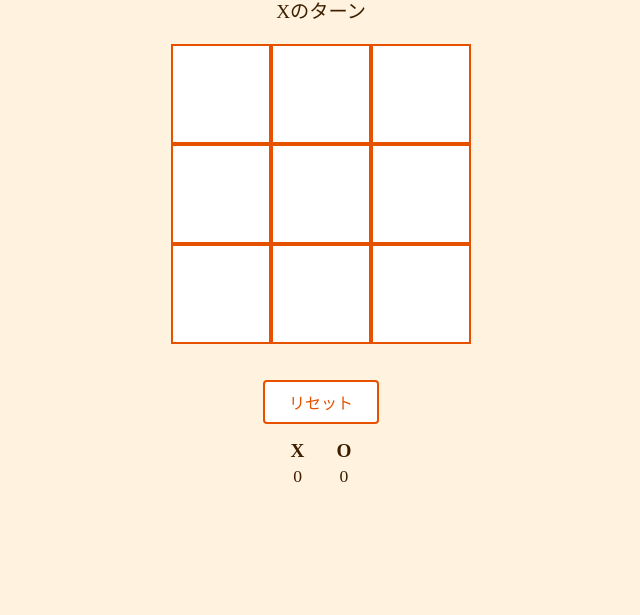
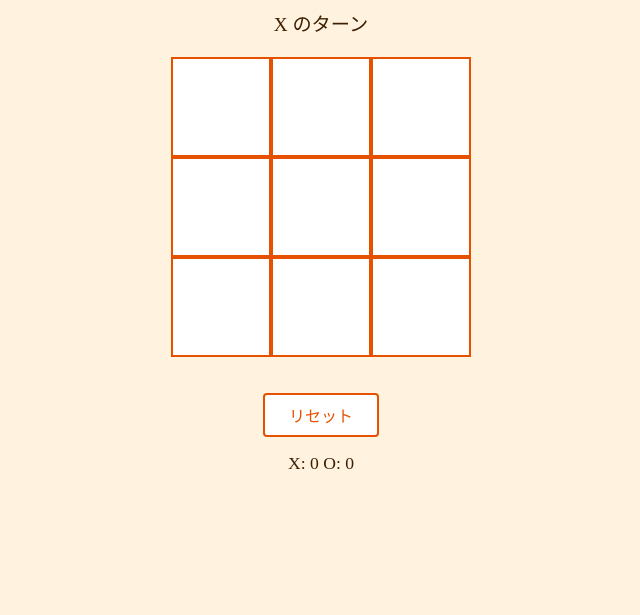
Before and after one commit to teamdevOrange/tic-tac-toe, a website with bundled scripts: page index.html in a window 1280 px wide. Shown: the part 185-800 px from the top of the page, without its empty margins (319-959 px from the left). Built offline with nearby package versions, Linux system fonts and the light colour scheme.

Commit message:
Controls.jsをmain.jsに組み込み、重複処理を解消　#19

```diff
--- a/index.html
+++ b/index.html
@@ -13,19 +13,8 @@
       <h1>tic tac toe</h1>
       <p id="message"></p>
       <div id="board"></div>
-      <div id="controls">
-        <button id="reset-button">リセット</button>
-      </div>
-      <div id="score">
-        <div class="score-item">
-          <span class="score-label">X</span>
-          <span id="score-x">0</span>
-        </div>
-        <div class="score-item">
-          <span class="score-label">O</span>
-          <span id="score-o">0</span>
-        </div>
-      </div>
+      <div id="controls"></div>
+      <div id="score"></div>
     </div>
     <script type="module" src="src/main.js"></script>
   </body>
--- a/src/components/Controls.js
+++ b/src/components/Controls.js
@@ -3,21 +3,28 @@
 //勝者がいれば勝利メッセージを表示し、そうでなければ次のプレイヤーをHTMLに投げる関数
 export function viewTurnorWin(turn, winner) {
   const element = document.createElement('div');
-  element.textContent =
-    winner !== null ? `${winner}の勝利！` : `${turn}のターン`;
+  if (winner === 'draw') {
+    // draw時の対応を追加
+    element.textContent = 'draw';
+  } else if (winner !== null) {
+    element.textContent = `${winner}の勝利！`;
+  } else {
+    element.textContent = `${turn} のターン`;
+  }
   return element;
 }
 
 //スコアを画面に表示する関数
 export function viewScore(score) {
   const element = document.createElement('div');
-  element.textContent = `Xのスコア: ${score.X} O: ${score.O}`;
+  element.textContent = `X: ${score.X} O: ${score.O}`;
   return element;
 }
 
 //リセットボタン
 export function viewResetButton(onReset) {
   const button = document.createElement('button');
+  button.id = 'reset-button'; //CSSを追加
   button.textContent = 'リセット';
   button.addEventListener('click', onReset);
   return button;
--- a/src/main.js
+++ b/src/main.js
@@ -3,6 +3,11 @@
 import { checkWinner, getNextPlayer, isDraw } from './core/gameLogic.js';
 import { viewBoard } from './components/Board.js';
 import { loadScore, saveScore } from './core/storage.js';
+import {
+  viewTurnorWin,
+  viewScore,
+  viewResetButton,
+} from './components/Controls.js'; //VSCODEで勝手に改行になる　時間がないのと動くのでそのままにしますｗ
 
 let state = {
   board: Array(9).fill(null),
@@ -11,7 +16,6 @@ let state = {
 };
 
 function init() {
-  document.getElementById('reset-button').addEventListener('click', reset);
   render();
 }
 
@@ -40,19 +44,20 @@ function render() {
   boardElement.innerHTML = '';
   boardElement.appendChild(viewBoard(state.board, handleCellClick));
 
+  //メッセージ部分　※controlいかし
   const messageEl = document.getElementById('message');
-  if (state.winner === 'draw') {
-    messageEl.textContent = 'draw';
-  } else if (state.winner) {
-    messageEl.textContent = `${state.winner}の勝利！`;
-  } else {
-    messageEl.textContent = `${state.turn}のターン`;
-  }
+  messageEl.innerHTML = '';
+  messageEl.appendChild(viewTurnorWin(state.turn, state.winner));
 
-  // スコア
-  const score = loadScore();
-  document.getElementById('score-x').textContent = score.X;
-  document.getElementById('score-o').textContent = score.O;
+  // スコア　※controlいかし
+  const scoreEl = document.getElementById('score');
+  scoreEl.innerHTML = '';
+  scoreEl.appendChild(viewScore(loadScore()));
+
+  // リセット　※controlいかし
+  const controlsEl = document.getElementById('controls');
+  controlsEl.innerHTML = '';
+  controlsEl.appendChild(viewResetButton(reset));
 }
 
 function reset() {
```
